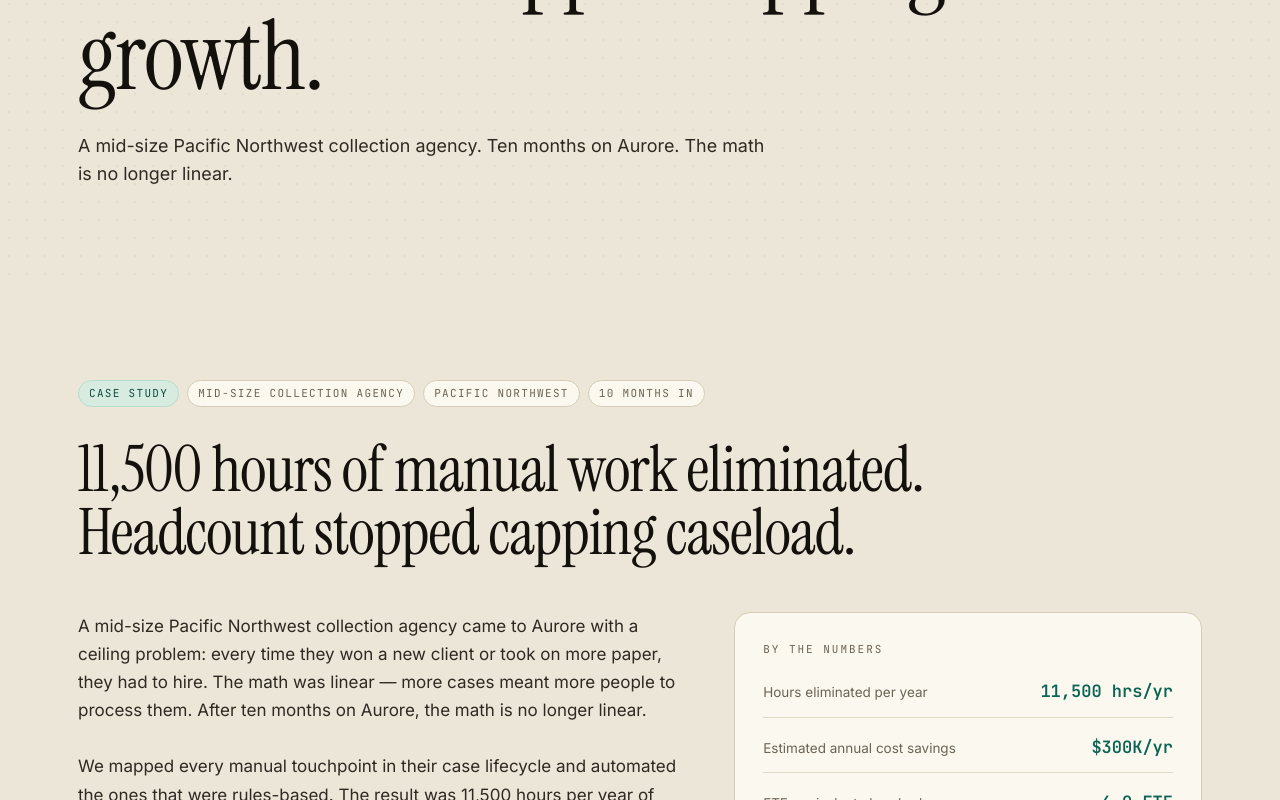
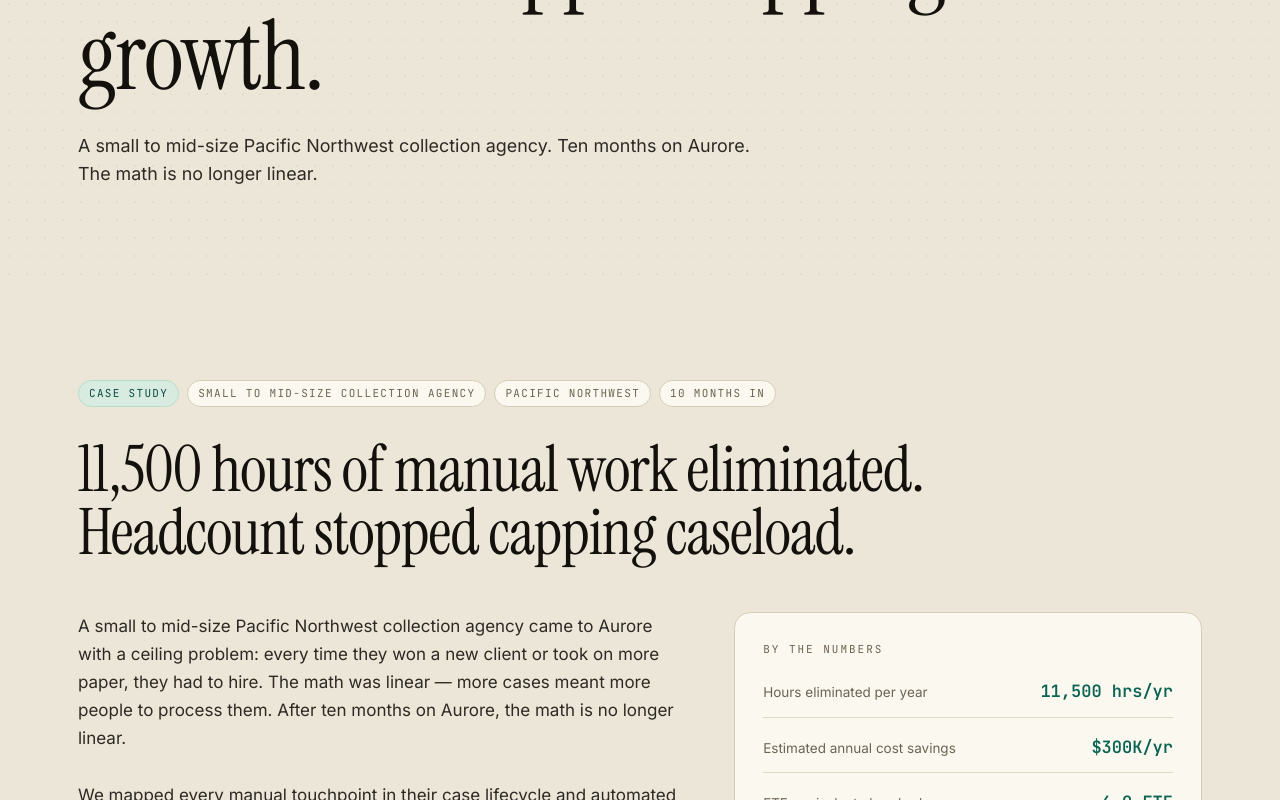
Before and after one commit to bagriso/aurore-web-redesign, a Next.js app: page /customers in a window 1280 px wide. Shown: the part 380-1180 px from the top of the page. Built offline with nearby package versions, Linux system fonts and the light colour scheme.

Commit message:
fix: correct agency size to small to mid-size throughout

```diff
--- a/app/customers/page.tsx
+++ b/app/customers/page.tsx
@@ -4,7 +4,7 @@
 export const metadata: Metadata = {
   title: "Customer Story — Aurore Labs",
   description:
-    "How a mid-size Pacific Northwest collection agency eliminated 11,500 hours of manual work per year and absorbed 40–50% more caseload without hiring.",
+    "How a small to mid-size Pacific Northwest collection agency eliminated 11,500 hours of manual work per year and absorbed 40–50% more caseload without hiring.",
 };
 
 export default function CustomersPage() {
@@ -19,7 +19,7 @@
             11,500 hours eliminated. Headcount stopped capping growth.
           </h1>
           <p className="lede" style={{ maxWidth: "62ch" }}>
-            A mid-size Pacific Northwest collection agency. Ten months on Aurore.
+            A small to mid-size Pacific Northwest collection agency. Ten months on Aurore.
             The math is no longer linear.
           </p>
         </div>
@@ -30,7 +30,7 @@
         <div className="container">
           <div style={{ display: "flex", flexWrap: "wrap", gap: 8, marginBottom: 32 }}>
             <span className="pill pill-accent">Case study</span>
-            <span className="pill">Mid-size collection agency</span>
+            <span className="pill">Small to mid-size collection agency</span>
             <span className="pill">Pacific Northwest</span>
             <span className="pill">10 months in</span>
           </div>
@@ -42,7 +42,7 @@
             {/* Left column */}
             <div className="flow-lg">
               <p className="body-lg">
-                A mid-size Pacific Northwest collection agency came to Aurore with a ceiling problem:
+                A small to mid-size Pacific Northwest collection agency came to Aurore with a ceiling problem:
                 every time they won a new client or took on more paper, they had to hire. The math
                 was linear — more cases meant more people to process them. After ten months on Aurore,
                 the math is no longer linear.
--- a/app/page.tsx
+++ b/app/page.tsx
@@ -56,12 +56,12 @@
             <div className="stat">
               <div className="unit">Per-case manual work</div>
               <div className="num">~95%</div>
-              <div className="label">Eliminated — from 53 minutes to 4 minutes per account. Mid-size PNW collection agency.</div>
+              <div className="label">Eliminated — from 53 minutes to 4 minutes per account. Small to mid-size PNW collection agency.</div>
             </div>
             <div className="stat">
               <div className="unit">Manual work eliminated</div>
               <div className="num">11,500<span style={{ fontSize: "0.45em", color: "var(--ink-muted)", marginLeft: 6 }}>hrs/yr</span></div>
-              <div className="label">Mid-size Pacific Northwest collections firm · ten months of automation.</div>
+              <div className="label">Small to mid-size Pacific Northwest collections firm · ten months of automation.</div>
             </div>
             <div className="stat">
               <div className="unit">Operating cost out</div>
@@ -261,7 +261,7 @@
               <div className="card card-pad">
                 <p className="eyebrow">More customers</p>
                 <p className="body" style={{ marginTop: 10 }}>Specialty collection agency · IPACS migration, EPIC integration, FR 10–24.</p>
-                <p className="body" style={{ marginTop: 10 }}>Mid-size PNW collections firm · 11,500 hours of manual work eliminated.</p>
+                <p className="body" style={{ marginTop: 10 }}>Small to mid-size PNW collections firm · 11,500 hours of manual work eliminated.</p>
                 <Link href="/customers" className="mono" style={{ display: "inline-block", marginTop: 14, fontSize: 12, color: "var(--teal)", letterSpacing: "0.04em" }}>All customers →</Link>
               </div>
             </div>
```
